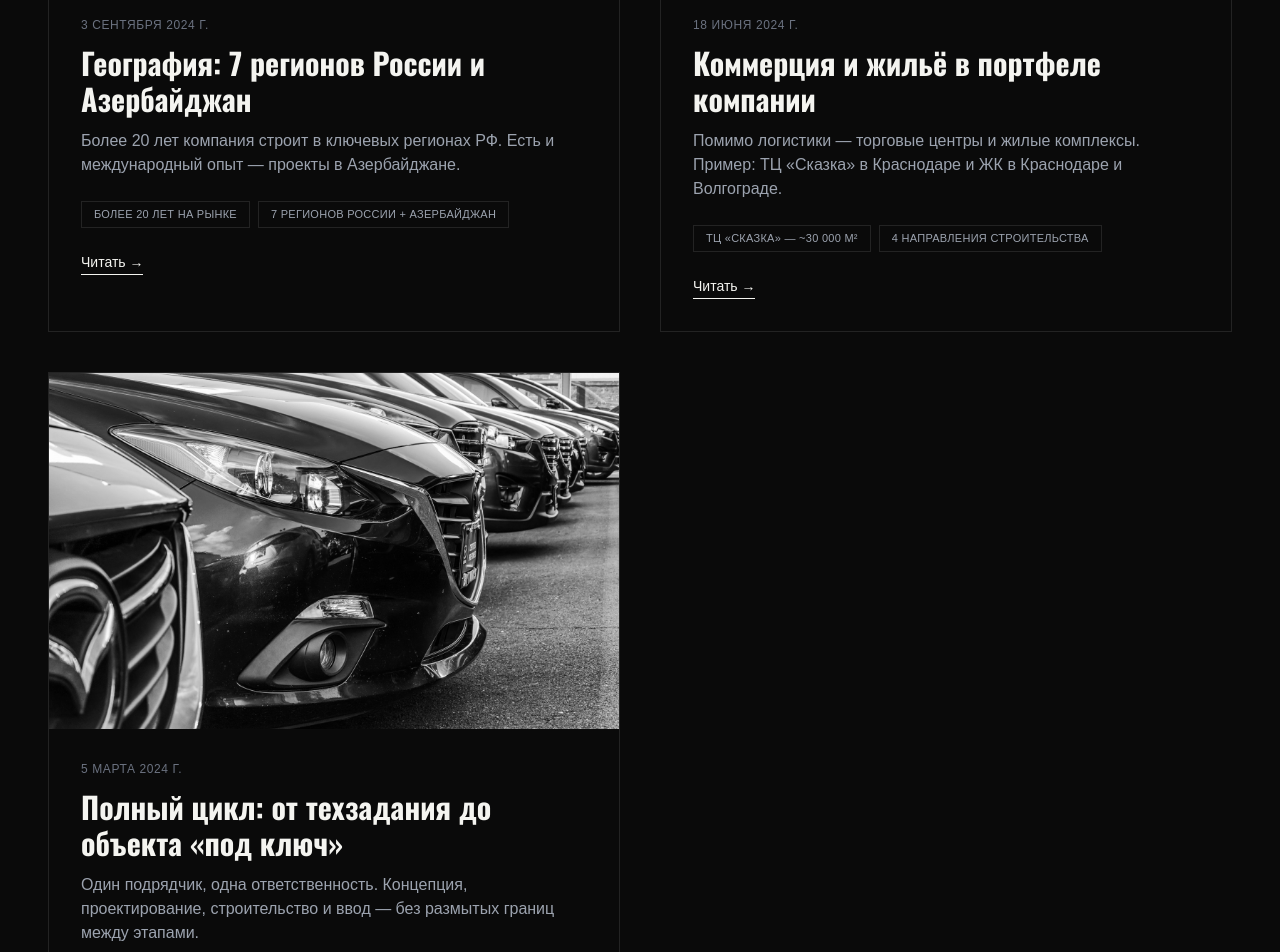
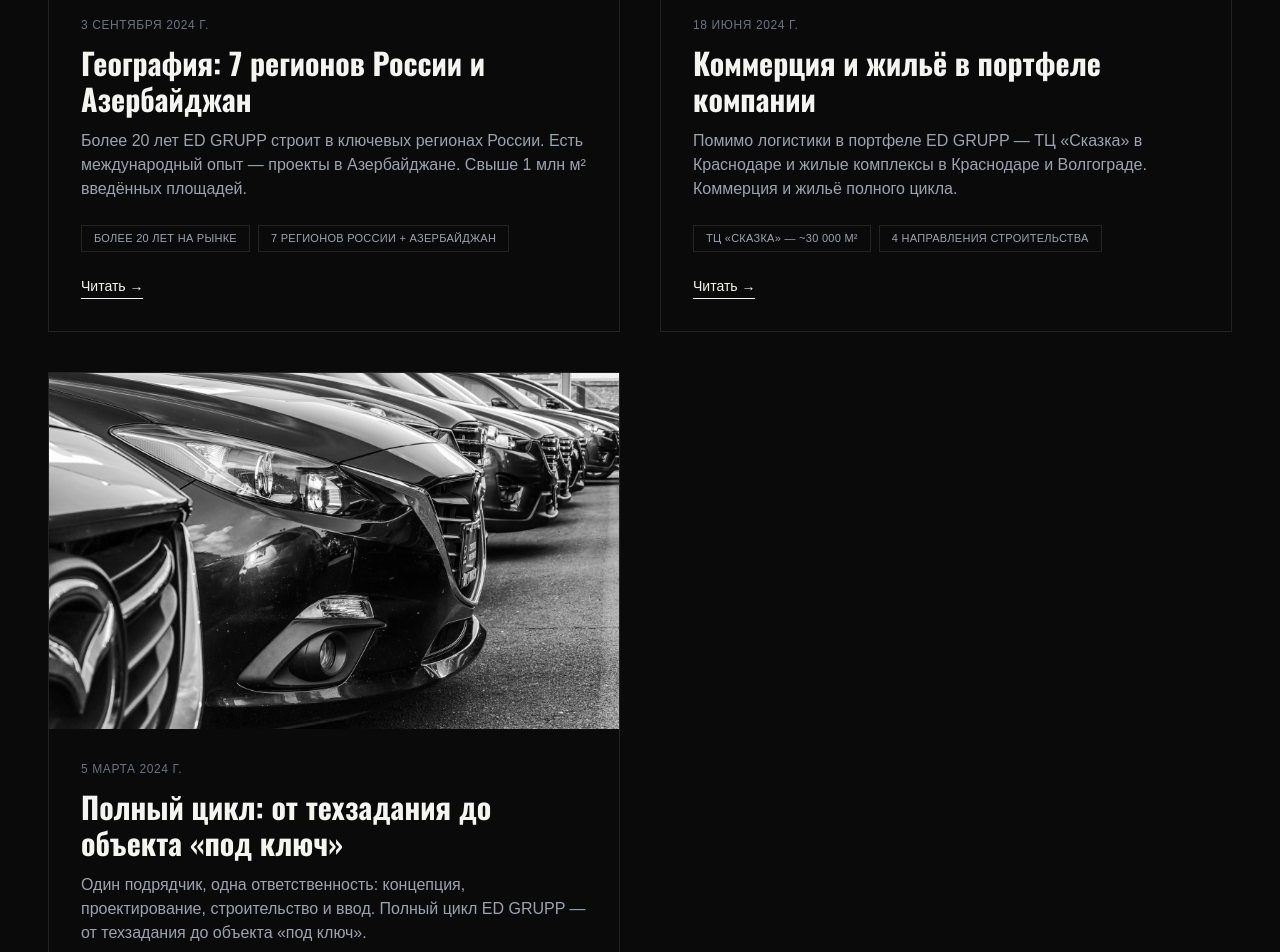
Before and after one commit to Pugmeister/ed-grupp, a React (Vite) app: page /news in a window 1280 px wide. Shown: the part 1200-2152 px from the top of the page. Built offline with nearby package versions, Linux system fonts and the light colour scheme; a web font is replaced by a local one.

Commit message:
SEO Новостей готово

```diff
--- a/src/data/news.js
+++ b/src/data/news.js
@@ -5,6 +5,8 @@ export const news = [
     id: 1,
     slug: 'logistika-klass-a-fokus',
     title: 'Логистика класса А — основной фокус ED GRUPP',
+    seoDescription:
+      'Склады и логопарки полного цикла ED GRUPP: от мастер-плана до ввода. Объекты в МО, Екатеринбурге, Ростове и Краснодаре. Резиденты AliExpress, Ozon, X5.',
     date: '2024-11-12',
     excerpt:
       'Складские комплексы и логопарки полного цикла: от мастер-плана до ввода. Объекты в Московской области, Екатеринбурге, Ростове-на-Дону и Краснодаре.',
@@ -26,9 +28,10 @@ export const news = [
     id: 2,
     slug: 'geografiya-i-mezhdunarodnyy-opyt',
     title: 'География: 7 регионов России и Азербайджан',
+
     date: '2024-09-03',
     excerpt:
-      'Более 20 лет компания строит в ключевых регионах РФ. Есть и международный опыт — проекты в Азербайджане.',
+      'Более 20 лет ED GRUPP строит в ключевых регионах России. Есть международный опыт — проекты в Азербайджане. Свыше 1 млн м² введённых площадей.',
     image: img('images/commercial.jpg'),
     highlights: [
       'Более 20 лет на рынке',
@@ -49,7 +52,7 @@ export const news = [
     title: 'Коммерция и жильё в портфеле компании',
     date: '2024-06-18',
     excerpt:
-      'Помимо логистики — торговые центры и жилые комплексы. Пример: ТЦ «Сказка» в Краснодаре и ЖК в Краснодаре и Волгограде.',
+      'Помимо логистики в портфеле ED GRUPP — ТЦ «Сказка» в Краснодаре и жилые комплексы в Краснодаре и Волгограде. Коммерция и жильё полного цикла.',
     image: img('images/residential.jpg'),
     highlights: [
       'ТЦ «Сказка» — ~30 000 м²',
@@ -70,7 +73,7 @@ export const news = [
     title: 'Полный цикл: от техзадания до объекта «под ключ»',
     date: '2024-03-05',
     excerpt:
-      'Один подрядчик, одна ответственность. Концепция, проектирование, строительство и ввод — без размытых границ между этапами.',
+      'Один подрядчик, одна ответственность: концепция, проектирование, строительство и ввод. Полный цикл ED GRUPP — от техзадания до объекта «под ключ».',
     image: img('images/warehouse.jpg'),
     highlights: [
       'Один подрядчик на весь проект',
--- a/src/pages/News/News.jsx
+++ b/src/pages/News/News.jsx
@@ -6,8 +6,8 @@ export default function News() {
   return (
     <div className="pt-28 sm:pt-32 pb-20 px-5 sm:px-6 md:px-12 min-h-screen bg-ink">
       <Seo
-        title="Новости"
-        description="Новости и материалы строительной компании ED GRUPP: логистика, география, полный цикл работ."
+        title="Новости компании ED GRUPP — проекты и направления"
+        description="Материалы о работе ED GRUPP: логистика класса А, география проектов, коммерция, жильё и полный цикл строительства «под ключ»."
       />
       <div className="max-w-7xl mx-auto">
         <header className="mb-14 sm:mb-20 max-w-3xl">
--- a/src/pages/News/NewsDetail.jsx
+++ b/src/pages/News/NewsDetail.jsx
@@ -11,8 +11,8 @@ export default function NewsDetail() {
   return (
     <article className="pt-28 sm:pt-32 pb-20 px-5 sm:px-6 md:px-12 min-h-screen bg-ink">
       <Seo
-        title={item.title}
-        description={item.excerpt || item.title}
+        title={item.seoTitle || item.title}
+        description={item.seoDescription || item.excerpt || item.title}
       />
       <div className="max-w-3xl mx-auto">
         <Link
```
